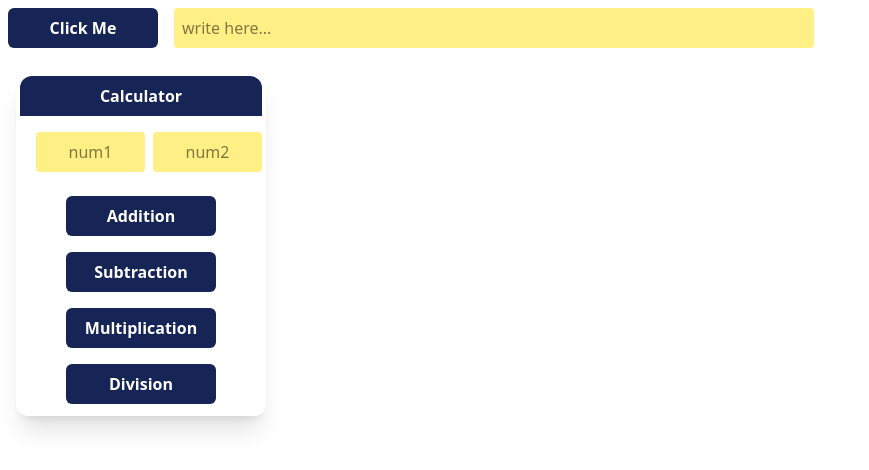
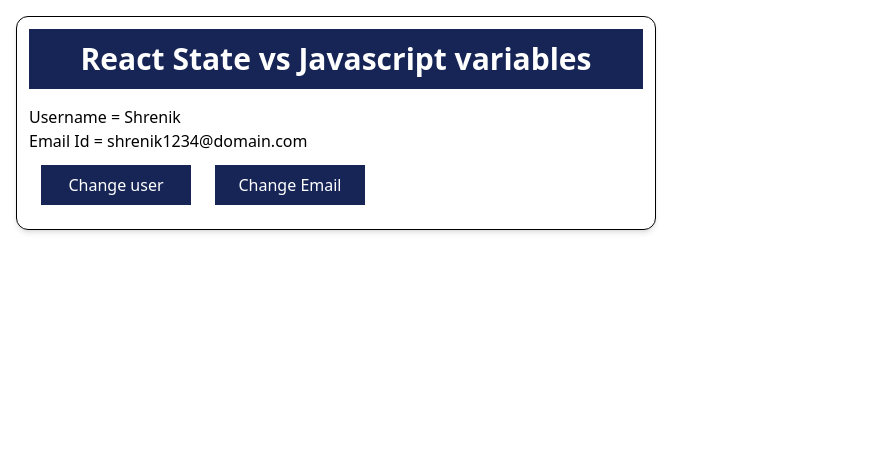
Before and after one commit to shrenikgit77/B1-Nyera-JavaBasics, a React (Vite) app in the folder Front End/React/react-features/: page / in a window 1280 px wide. Shown: the top 470 px of the page, without its empty margins (0-869 px from the left). Built offline with nearby package versions, Linux system fonts and the light colour scheme.

Commit message:
React State Change

```diff
--- a/Front End/React/react-features/src/App.jsx
+++ b/Front End/React/react-features/src/App.jsx
@@ -1,12 +1,14 @@
 import './App.css'
 import Example1 from './feature1/Index'
 import Example2 from './feature2/Index'
+import Example3 from './feature3/Index'
 
 let App = () => {
   return (
     <>
       {/* <Example1 /> */}
-      <Example2 />
+      {/* <Example2 /> */}
+      <Example3 />
     </>
   )
 }
--- /dev/null
+++ b/Front End/React/react-features/src/feature3/Index.jsx
@@ -0,0 +1,58 @@
+import { useState } from "react";
+
+
+let Example3 = () => {
+
+    let age = 30;
+    let username = "Shrenik";
+    let [email, setEmail] = useState("shrenik1234@domain.com");  //hook
+    //   variable, callback-function
+
+    let button_click = () => {
+        username = "Anant";
+        console.log(username);
+    }
+
+    return (
+        <>
+            <div className="border-1 p-3 m-4 w-1/2 shadow-md rounded-xl hover:shadow-2xl">
+                <h1 className="bg-blue-950 text-white text-center mb-4 p-3 text-3xl font-bold">React State vs Javascript variables</h1>
+                <p>Username = {username}</p>
+                <p>Email Id = {email}</p>
+                <button onClick={()=>button_click()} className="bg-blue-950 text-white p-2 m-3 w-[150px] hover:shadow-lg">Change user</button>
+                <button onClick={()=>setEmail("anant1234@domain.com")} className="bg-blue-950 text-white p-2 m-3 w-[150px] hover:shadow-lg">Change Email</button>
+            </div>
+        </>
+    )
+}
+
+export default Example3;
+
+
+/*
+
+
+let useGreeting = () => {
+    let data = null;
+
+    let setData = (...arg) => {
+        100+ lines will effect something in virtual dom
+        data = arg;
+    }
+
+        //  variable  function
+    return [data, setData];
+}
+
+let response = useGreeting();
+
+console.log(response[0]);
+response[1]("anant@gmail.com");
+
+
+let [email, setEmail] = useGreeting();
+console.log(email);
+setEmail("anant@gmail.com");
+
+
+*/
```
Also changed, not shown: Front End/React/react-features/react_dom_manipualtion.png (added).
